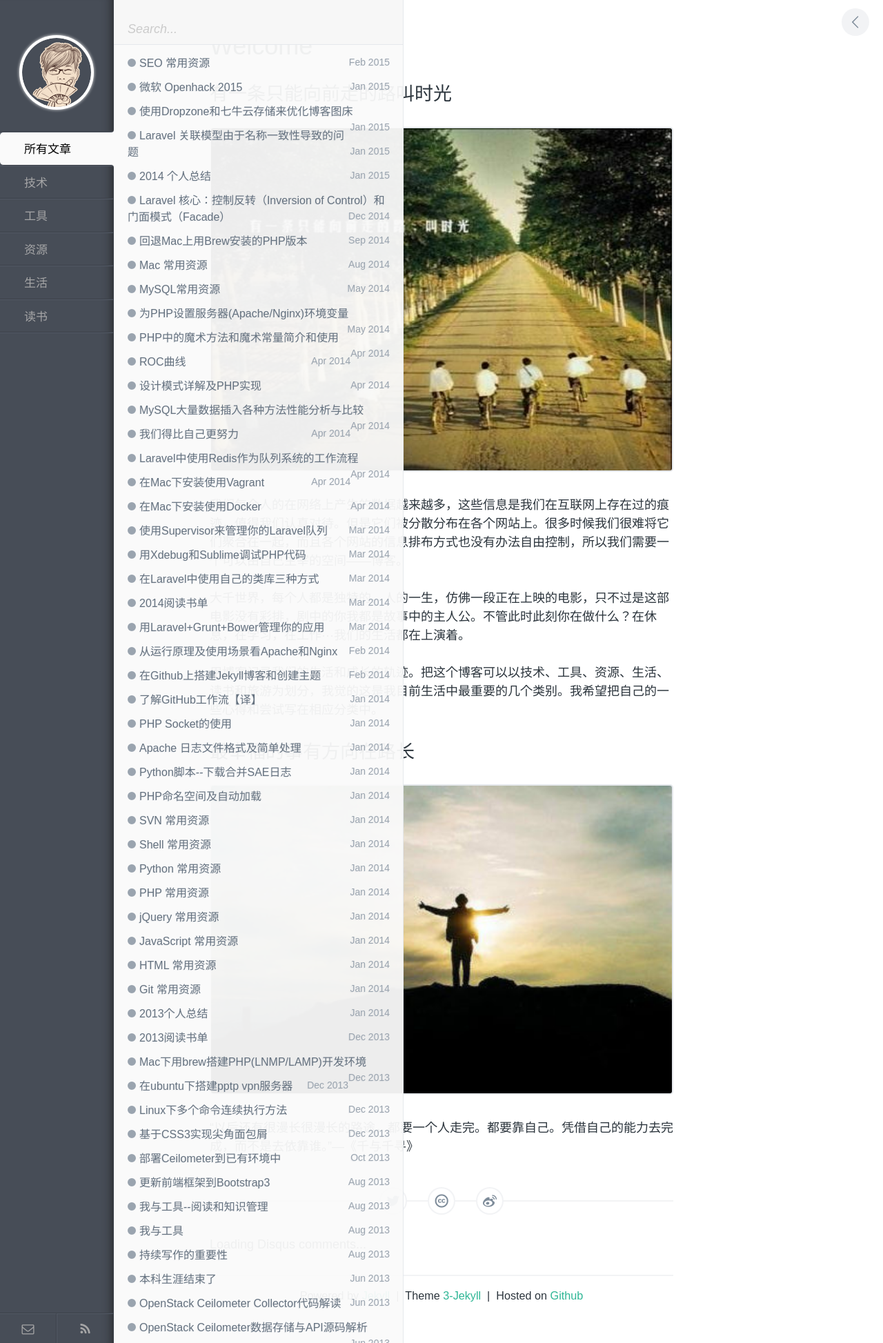
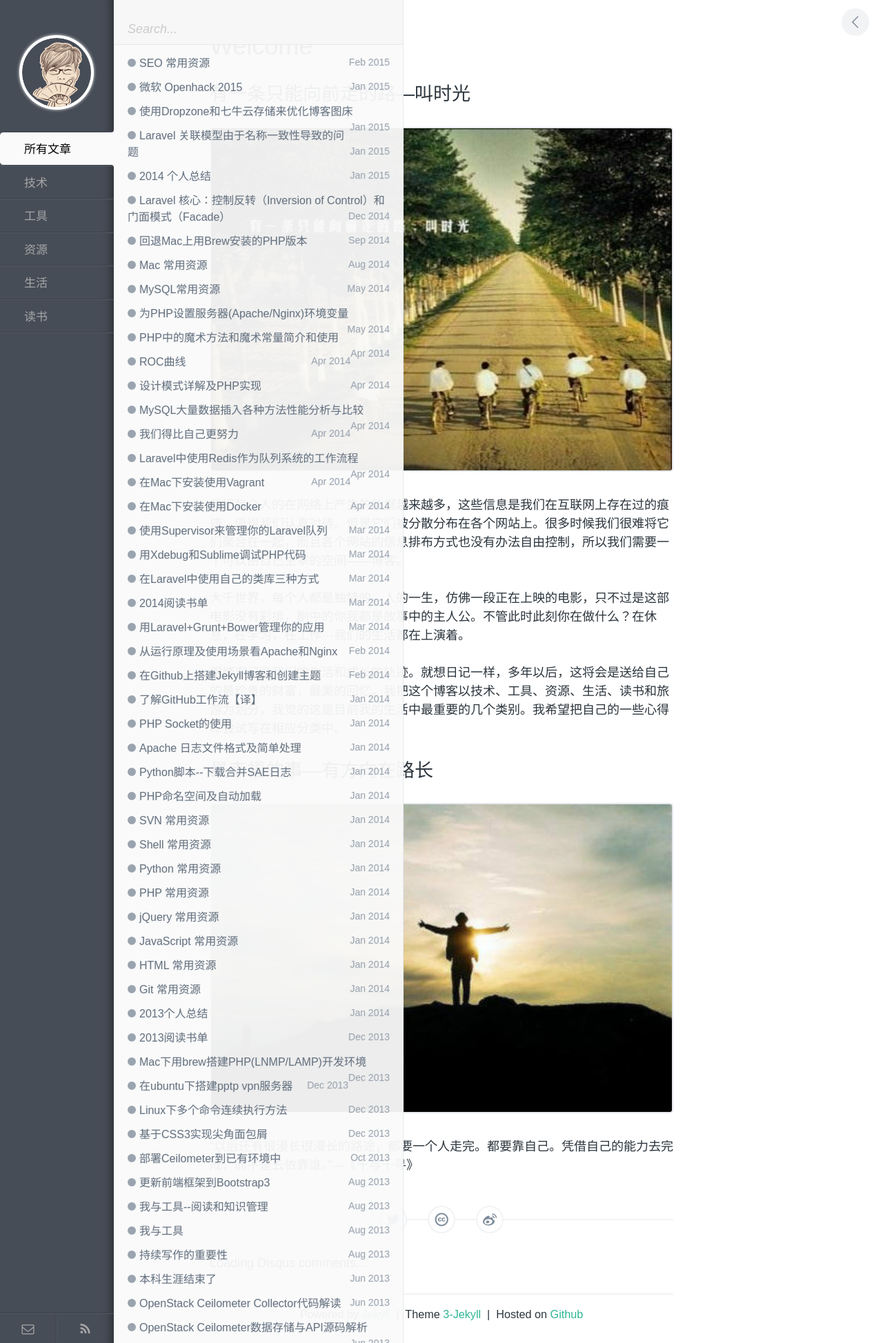
Before and after one commit to icmzn/icmzn.github.io, a Jekyll site: the page built from index.md, in a window 1280 px wide. Shown: the whole page at 69% size. Built offline with Jekyll 4.4.1, drawn with Linux system fonts in a browser that asks for light colours; comment, search, counter and statistics services are not loaded.

Commit message:
首页调整

```diff
--- a/index.md
+++ b/index.md
@@ -3,7 +3,7 @@
 title: Welcome
 ---
 
-有一条只能向前走的路叫时光
+有一条只能向前走的路---叫时光
 ===
 
 <img src="/assets/images/life/l_time.jpg" width="100%" height="100%">
@@ -12,9 +12,9 @@
 
 大千世界，每个人都是独特的。人的一生，仿佛一段正在上映的电影，只不过是这部电影没有彩排，剧中的你我都是故事中的主人公。不管此时此刻你在做什么？在休息，在学习，在工作···我们的生活都在上演着。
 
-用博客记录我们的生活和成长的轨迹。把这个博客可以以技术、工具、资源、生活、读书和旅游为划分，我觉的这是我目前生活中最重要的几个类别。我希望把自己的一些心得和尝试写在相应分类中。
+用博客记录我们的生活和成长的轨迹。就想日记一样，多年以后，这将会是送给自己的最珍贵的财富，最美的回忆。我把这个博客以技术、工具、资源、生活、读书和旅游为划分，我觉的这是目前我的生活中最重要的几个类别。我希望把自己的一些心得和尝试写在相应分类中。
 
-最幸福的事有方向在路长
+最幸福的事---有方向在路长
 ===
 
 <img src="/assets/images/life/l_fighting.jpg" width="100%" height="100%">
```
